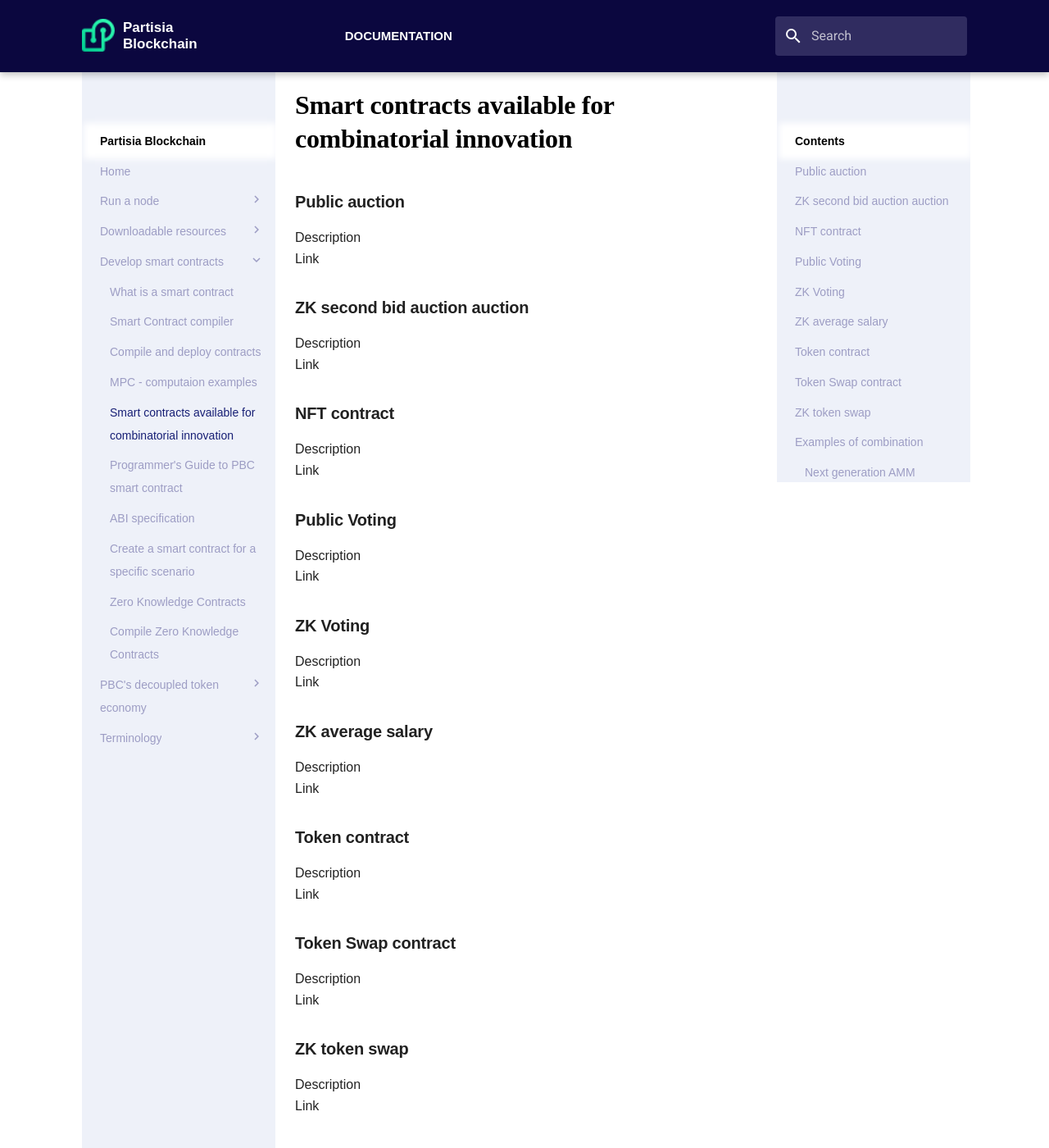
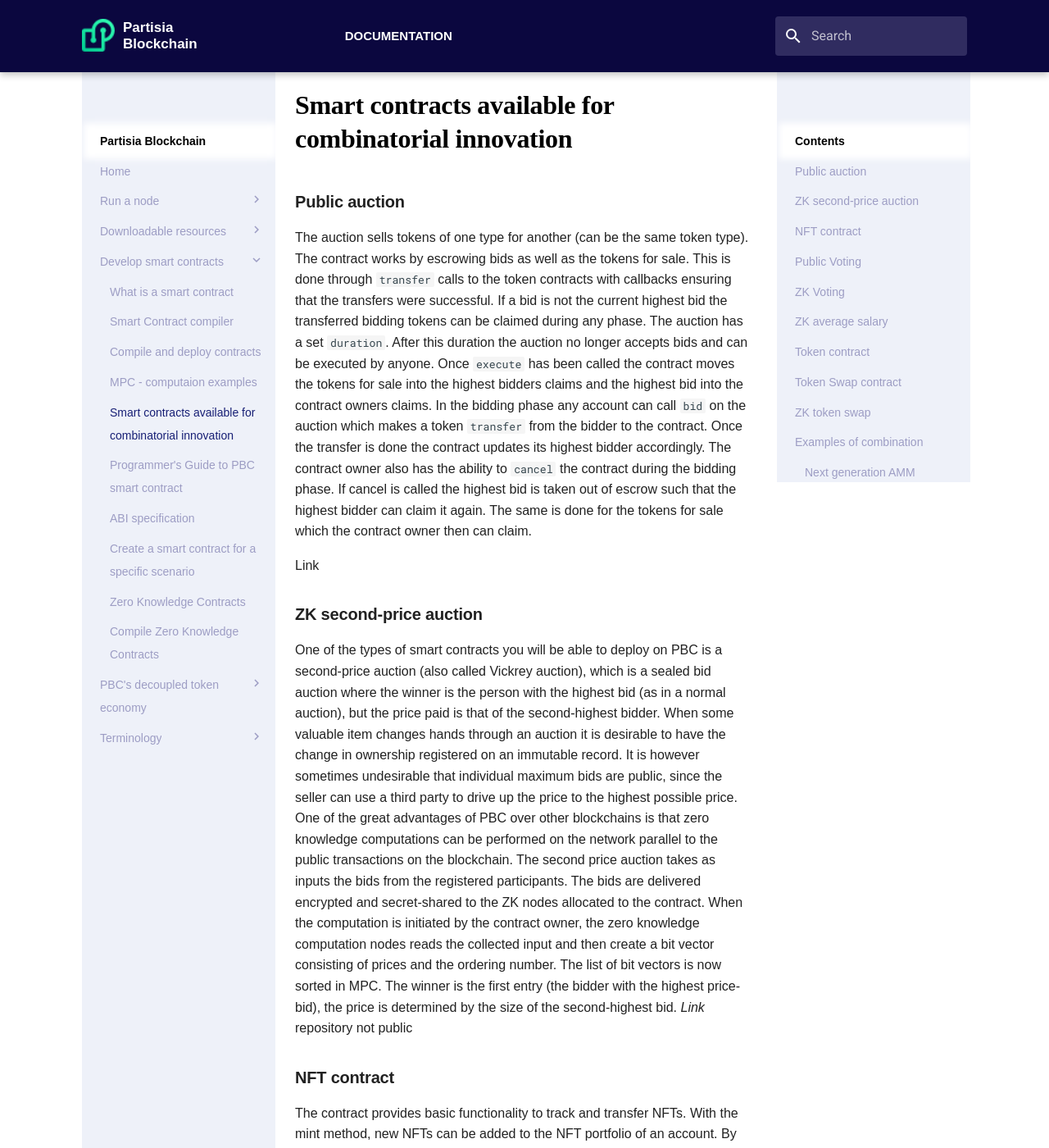
Before and after one commit to 0xSero/partisia-docs, an MkDocs documentation site: the page built from docs/combi-innovation.md, in a window 1280 px wide and 1400 px high. Shown: the whole window at 82% size. Built offline with MkDocs 1.6.1 and Material for MkDocs 9.7.7, drawn with Linux system fonts in a browser that asks for light colours; some web fonts are replaced; a script that is not in the unit is left out; some of the changed text lies outside the part shown.

Commit message:
Example contracts

```diff
--- a/docs/combi-innovation.md
+++ b/docs/combi-innovation.md
@@ -3,26 +3,30 @@
 
 ### Public auction
 
-Description
+The auction sells tokens of one type for another (can be the same token type). The contract works by escrowing bids as well as the tokens for sale. This is done through `transfer` calls to the token contracts with callbacks ensuring that the transfers were successful. If a bid is not the current highest bid the transferred bidding tokens can be claimed during any phase. The auction has a set `duration`. After this duration the auction no longer accepts bids and can be executed by anyone. Once `execute` has been called the contract moves the tokens for sale into the highest bidders claims and the highest bid into the contract owners claims. In the bidding phase any account can call `bid` on the auction which makes a token `transfer` from the bidder to the contract. Once the transfer is done the contract updates its highest bidder accordingly. The contract owner also has the ability to `cancel` the contract during the bidding phase. If cancel is called the highest bid is taken out of escrow such that the highest bidder can claim it again. The same is done for the tokens for sale which the contract owner then can claim.
+
 Link
 
-### ZK second bid auction auction
+### ZK second-price auction
 
-Description
-Link
+One of the types of smart contracts you will be able to deploy on PBC is a second-price auction (also called Vickrey auction), which is a sealed bid auction where the winner is the person with the highest bid (as in a normal auction), but the price paid is that of the second-highest bidder. When some valuable item changes hands through an auction it is desirable to have the change in ownership registered on an immutable record. It is however sometimes undesirable that individual maximum bids are public, since the seller can use a third party to drive up the price to the highest possible price. One of the great advantages of PBC over other blockchains is that zero knowledge computations can be performed on the network parallel to the public transactions on the blockchain. The second price auction takes as inputs the bids from the registered participants. The bids are delivered encrypted and secret-shared to the ZK nodes allocated to the contract. When the computation is initiated by the contract owner, the zero knowledge computation nodes reads the collected input and then create a bit vector consisting of prices and the ordering number. The list of bit vectors is now sorted in MPC. The winner is the first entry (the bidder with the highest price-bid), the price is determined by the size of the second-highest bid.
+_Link_ repository not public
+
 ### NFT contract
 
-Description
+The contract provides basic functionality to track and transfer NFTs. With the mint method, new NFTs can be added to the NFT portfolio of an account. By using a u128 tokenID the NFT can be identified. Any NFT owner can transfer their NFT to other accounts or approve other accounts to be able to transfer their NFTs. Each NFT can only be approved for a single account.
+
 Link
 
 ### Public Voting
 
-Description
+The public vote has a proposal id, a list of accounts that can participate, as well as a list of votes. The state of the contract shows the result, participants and if the vote is finished.
 Link
 
 ### ZK Voting
 
-Description
+ZK voting does the same as the public vote, with a notable exception the votes are anonymous and only the final result is revealed in the public state
+
 Link
 
 ### ZK average salary
@@ -51,7 +55,8 @@
 EIP-20 tokens (token contract)
 
 ### Health stats
-Tokens + private statistics
+Tokens
+private statistics
 
 ### Next generation of supply chain management
 ZK statistics
```
